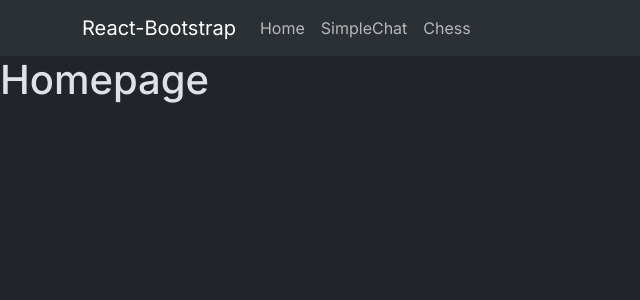
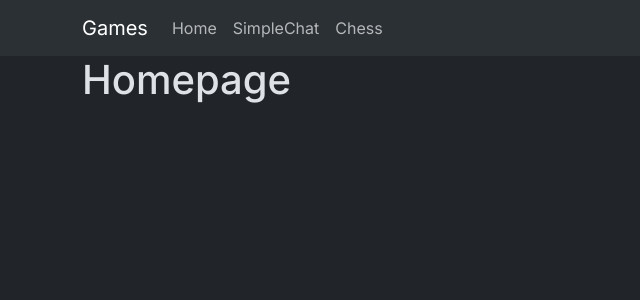
Before and after one commit to AlexJacksonDS/alexjacksonds.github.io, a Next.js app: page / in a window 1280 px wide. Shown: the top 300 px of the page, without its empty margins (0-640 px from the left). Built offline with nearby package versions, Linux system fonts and the light colour scheme.

Commit message:
Fix link

```diff
--- a/app/components/Navigation/Navigation.tsx
+++ b/app/components/Navigation/Navigation.tsx
@@ -1,18 +1,19 @@
 'use client';
 
 import { Container, Nav, Navbar } from "react-bootstrap";
+import { v4 as uuidv4 } from 'uuid';
 
 export default function Navigation() {
     return (
         <Navbar expand="lg" className="bg-body-tertiary">
             <Container>
-                <Navbar.Brand href="/">React-Bootstrap</Navbar.Brand>
+                <Navbar.Brand href="/">Games</Navbar.Brand>
                 <Navbar.Toggle aria-controls="basic-navbar-nav" />
                 <Navbar.Collapse id="basic-navbar-nav">
                 <Nav className="me-auto">
                     <Nav.Link href="/">Home</Nav.Link>
                     <Nav.Link href="/SimpleChat">SimpleChat</Nav.Link>
-                    <Nav.Link href="/Chess">Chess</Nav.Link>
+                    <Nav.Link href={`/Chess?=id=${uuidv4()}`}>Chess</Nav.Link>
                 </Nav>
                 </Navbar.Collapse>
             </Container>
--- a/app/page.tsx
+++ b/app/page.tsx
@@ -1,7 +1,13 @@
+"use client";
+
+import { Container } from "react-bootstrap";
+
 export default function Home() {
   return (
     <main>
-      <h1>Homepage</h1>
+      <Container>
+        <h1>Homepage</h1>
+      </Container>
     </main>
   )
 }
```
